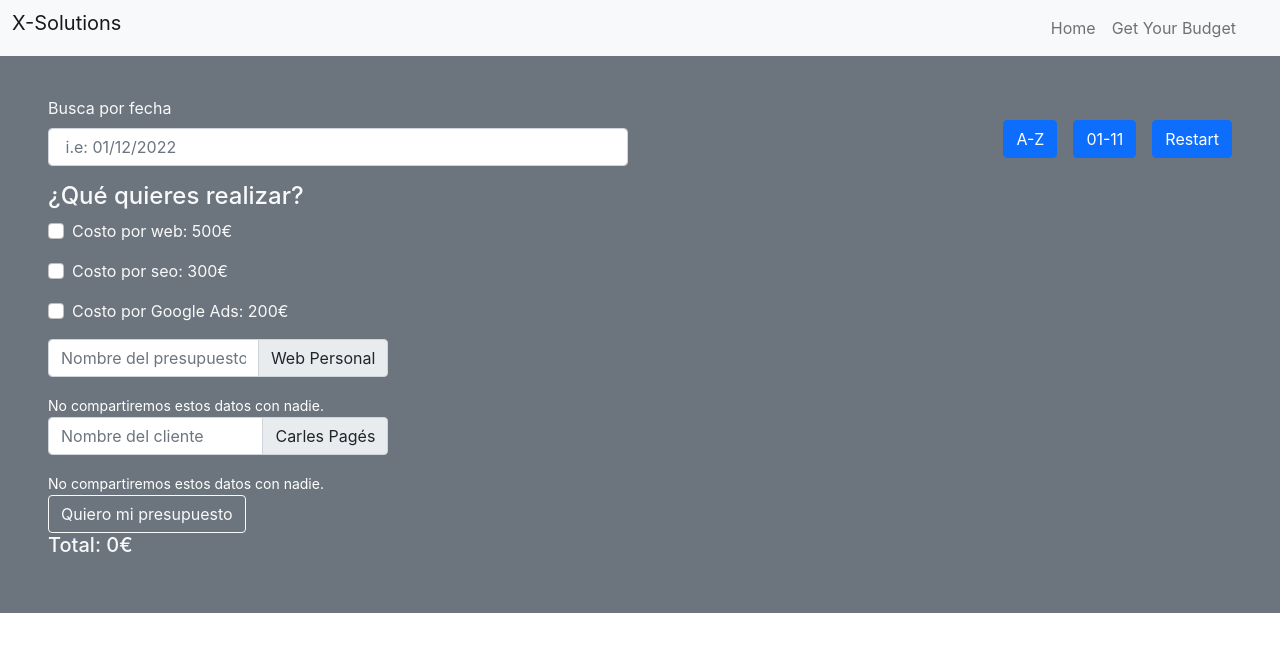
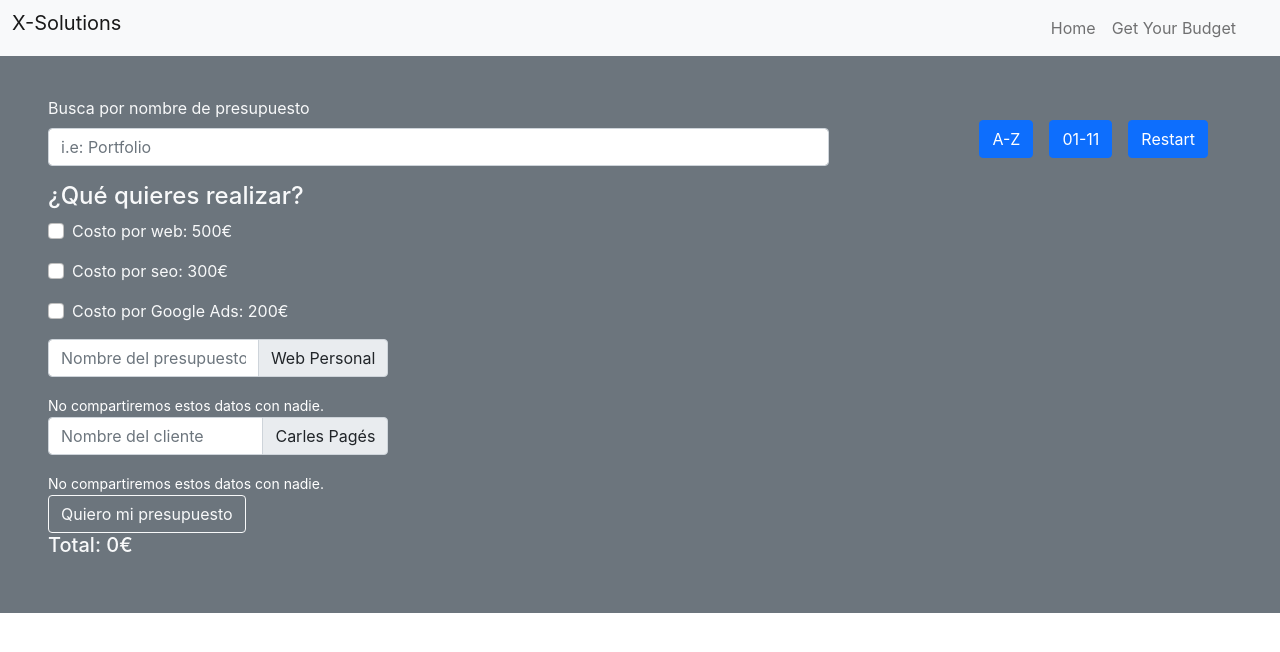
Before and after one commit to adaldin/budgetApp, a React (Create React App) app in the folder budget-app/: page /budget in a window 1280 px wide. Shown: the top 652 px of the page. Built offline with nearby package versions, Linux system fonts and the light colour scheme.

Commit message:
SearcherBar created

```diff
--- a/budget-app/src/components/SideBar.js
+++ b/budget-app/src/components/SideBar.js
@@ -1,5 +1,5 @@
 // import Container from "react-bootstrap/Container";
-// import Row from "react-bootstrap/Row";
+import Row from "react-bootstrap/Row";
 import Col from "react-bootstrap/Col";
 import Button from "react-bootstrap/Button";
 import Stack from "react-bootstrap/Stack";
@@ -7,32 +7,42 @@ import FormGroup from "react-bootstrap/FormGroup";
 import Form from "react-bootstrap/Form";
 import InputGroup from "react-bootstrap/InputGroup";
 import FormControl from "react-bootstrap/FormControl";
-function SideBar() {
+function SideBar(props) {
   return (
     <>
-      <Col sm={12} md={6}>
-        <Form>
+      <Row as={Form} className="align-items-center justify-content-between">
+        <Col sm={12} md={8}>
           <FormGroup>
-            <Form.Label>Busca por fecha</Form.Label>
+            <Form.Label>Busca por nombre de presupuesto</Form.Label>
             <InputGroup className="mb-3 d-flex">
               <FormControl
-                //   onChange={updateBudget}
-                name="datefilter"
-                placeholder=" i.e: 01/12/2022"
-                aria-label="Busca por fecha"
+                name="nameFilter"
+                placeholder="i.e: Portfolio"
+                aria-label="i.e: Portfolio"
+                onChange={props.handleFilter}
               />
             </InputGroup>
           </FormGroup>
-        </Form>
-      </Col>
+        </Col>
 
-      <Col sm={12} md={6}>
-        <Stack gap={3} direction="horizontal" className="justify-content-end">
-          <Button>A-Z</Button>
-          <Button>01-11</Button>
-          <Button>Restart</Button>
-        </Stack>
-      </Col>
+        <Col sm={12} md={4}>
+          <Stack
+            gap={3}
+            direction="horizontal"
+            className="justify-content-end p-4"
+          >
+            <Button name="alpha" onClick={props.handleFilter}>
+              A-Z
+            </Button>
+            <Button name="date" onClick={props.handleFilter}>
+              01-11
+            </Button>
+            <Button name="restart" onClick={props.handleFilter}>
+              Restart
+            </Button>
+          </Stack>
+        </Col>
+      </Row>
     </>
   );
 }
--- a/budget-app/src/pages/Budget.js
+++ b/budget-app/src/pages/Budget.js
@@ -29,6 +29,10 @@ function Budget() {
   const [budget, setBudget] = useState(
     JSON.parse(localStorage.getItem("budget")) || []
   );
+
+  const [filtered, setFiltered] = useState({
+    budgetList: budget,
+  });
 
   // useEffect
   useEffect(() => {
@@ -117,11 +121,31 @@ function Budget() {
 
   // localStorage.clear()
 
+  function handleFilter(event) {
+    const { name, id, type, value } = event.target;
+    if (budget.length > 0 && type === "text") {
+      let result = filterBudgets(value);
+      console.log("resultado " + result, "filtered: " + filtered.budgetList);
+    } else {
+      console.log("no budget yet");
+    }
+  }
+  function normalizeSearch(budgetsName) {
+    return budgetsName
+      .toLowerCase()
+      .normalize("NFD")
+      .replace(/[\u0300-\u036f]/g, "");
+  }
+  function filterBudgets(currentValue) {
+    const filteredBudgets = budget.filter((b) => {
+      return normalizeSearch(b.details.budgetName).includes(currentValue);
+    });
+    setFiltered(filteredBudgets);
+  }
+
   return (
     <Container fluid className="mt-5 bg-secondary text-light p-5">
-      <Row className="align-items-center">
-        <SideBar />
-      </Row>
+      <SideBar budgets={budget} handleFilter={handleFilter} />
       <Row as={Form}>
         <Col sm={12} md={7}>
           <div>
```
